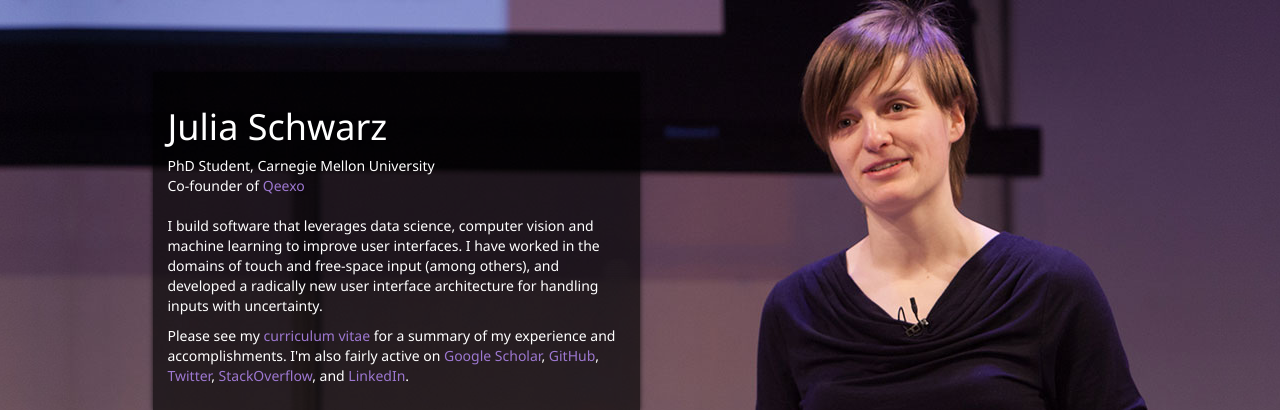
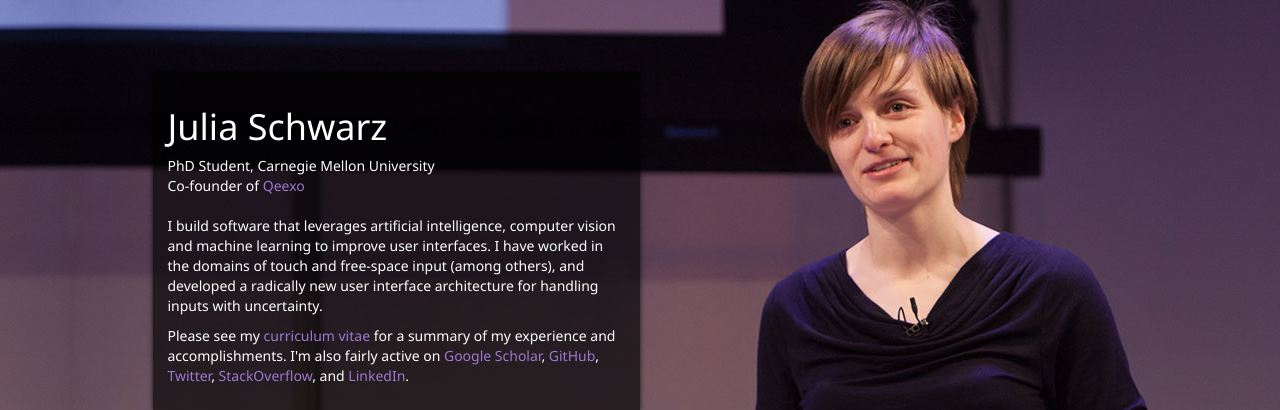
Before and after one commit to julenka/jsnet, a Jekyll site: the page built from index.html, in a window 1280 px wide and 900 px high. Shown: the top 410 px of the window. Built offline with Jekyll 4.4.1, drawn with Linux system fonts in a browser that asks for light colours.

Commit message:
Update working of homepage, data science -> artificial intelligence.

```diff
--- a/index.html
+++ b/index.html
@@ -16,7 +16,7 @@ layout: default
                 <div class="clearfix">PhD Student, Carnegie Mellon University</div>
                 <p class="clearfix bottom-spacing-small">Co-founder of <a href="http://www.qeexo.com">Qeexo</a></p>
 
-                <p>I build software that leverages data science, computer vision and machine learning to improve user interfaces.
+                <p>I build software that leverages artificial intelligence, computer vision and machine learning to improve user interfaces.
                     I have worked in the domains of touch and free-space input (among others), and developed a radically
                     new user interface architecture for handling inputs with uncertainty.</p>
                 <p>Please see my <a href="schwarzjulia_cv_june2014.pdf"> curriculum vitae</a> for a summary of my experience and accomplishments.
```
